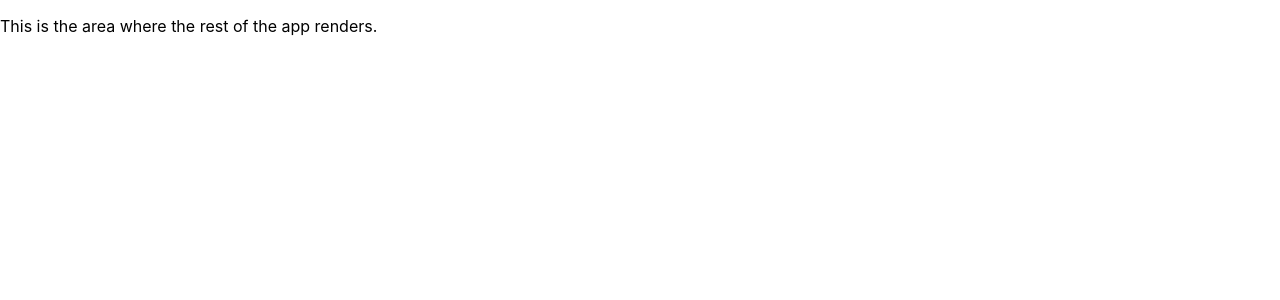
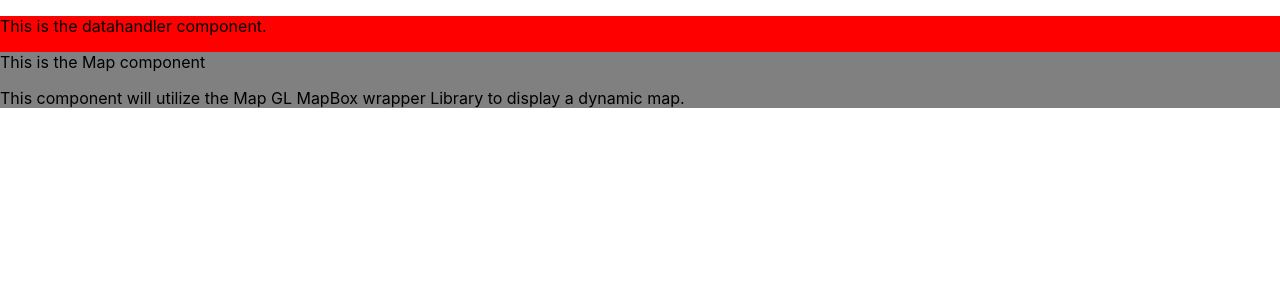
Before and after one commit to Brandon-Gottshall/Crime-NY, a React (Create React App) app: page / in a window 1280 px wide. Both pictures are taken after a click on the button "Proceed". Shown: the top 300 px of the page. Built offline with nearby package versions, Linux system fonts and the light colour scheme.

Commit message:
Created 2 new componenets, DataHAndler and Map.

```diff
--- a/src/App.js
+++ b/src/App.js
@@ -8,7 +8,9 @@ function App() {
   return (
     <div>
       {/*I want to conditionally render here the introduction screen than into the data container.*/}
-      {proceed ? (<p>This is the area where the rest of the app renders.</p>)
+      {proceed ? (
+          <DataHandler/>
+          )
                   :
                   (<div>
                       <p>This is the intro screen</p>
--- a/src/Components/DataHandler.js
+++ b/src/Components/DataHandler.js
@@ -0,0 +1,12 @@
+import React from "react";
+import Map from './Map.js'
+
+const DataHandler = props => {
+    return (
+        <div style={{backgroundColor: 'red'}}>
+            <p>This is the datahandler component.</p>
+            <Map />
+        </div>
+    )
+}
+export default DataHandler
--- a/src/Components/Intro.js
+++ b/src/Components/Intro.js
@@ -1,6 +1,6 @@
 import React from "react";
 
-const Intro = (props) => {
+const Intro = props => {
 
     const { setProceed } = props
     // Object deconstruction for parent Component, APP's, method 'setProceed'
--- /dev/null
+++ b/src/Components/Map.js
@@ -0,0 +1,13 @@
+import React from "react"
+
+const Map = props => {
+    return (
+        <div style={{backgroundColor: 'gray'}}>
+            <p>This is the Map component</p>
+            <p>This component will utilize the Map GL MapBox wrapper Library to display a dynamic map.</p>
+        </div>
+
+    )
+}
+
+export default Map
```
